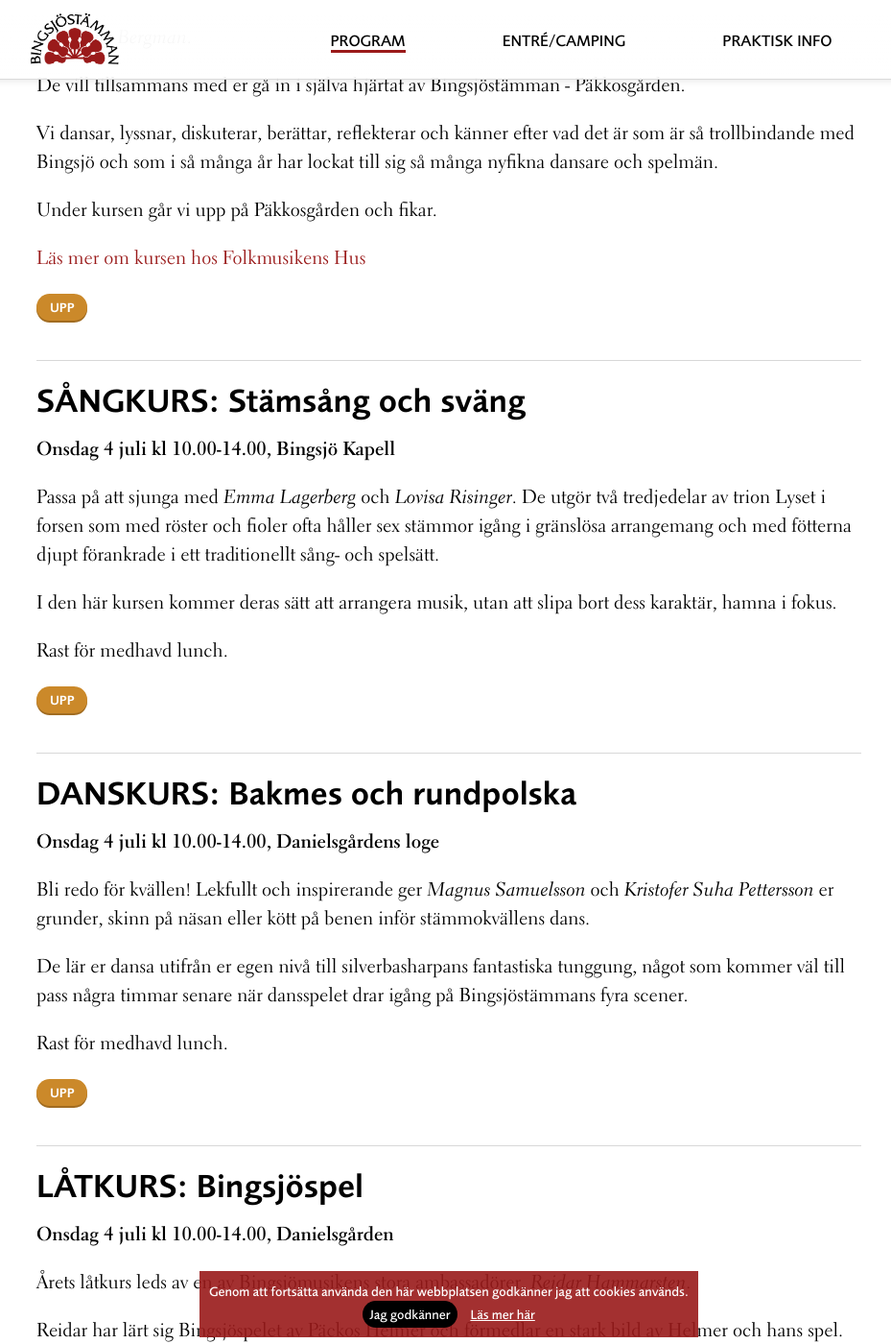
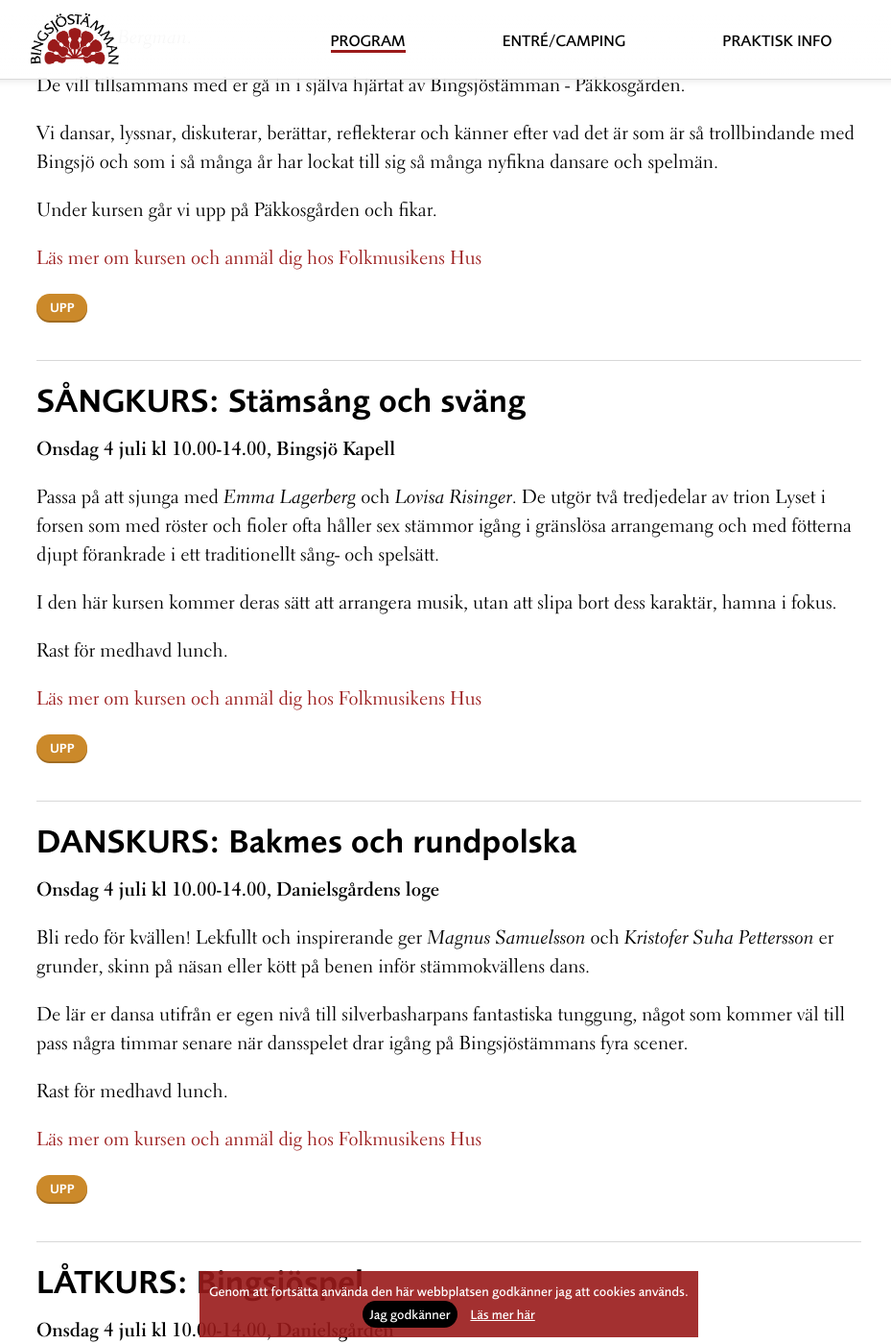
Before and after one commit to bingsjostamman/bingsjostamman.github.io, a Jekyll site: the page built from 2018/kurser.md, in a window 1280 px wide and 1400 px high, scrolled down 1068 px. Shown: the whole window at 96% size, without its empty margins (172-1101 px from the left). Built offline with Jekyll 4.4.1, drawn with Linux system fonts in a browser that asks for light colours; some of the changed text lies outside the part shown.

Commit message:
links to FMH

```diff
--- a/2018/kurser.md
+++ b/2018/kurser.md
@@ -34,7 +34,7 @@
 
 Under kursen går vi upp på Päkkosgården och fikar.
 
-[Läs mer om kursen hos Folkmusikens Hus](http://folkmusikenshus.se/evenemang/kurs-pakkos-gustaf-i-dans-och-musik-2/)
+[Läs mer om kursen och anmäl dig hos Folkmusikens Hus](http://folkmusikenshus.se/evenemang/kurs-pakkos-gustaf-i-dans-och-musik-2/)
 
 
 [Upp](#kurser-i-bingsj)
@@ -54,6 +54,8 @@
 
 Rast för medhavd lunch.
 
+[Läs mer om kursen och anmäl dig hos Folkmusikens Hus](http://folkmusikenshus.se/evenemang/sangkurs-stamsang-och-svang/)
+
 [Upp](#kurser-i-bingsj)
 {: .to-top}
 
@@ -71,6 +73,8 @@
 De lär er dansa utifrån er egen nivå till silverbasharpans fantastiska tunggung, något som kommer väl till pass några timmar senare när dansspelet drar igång på Bingsjöstämmans fyra scener.
 
 Rast för medhavd lunch.
+
+[Läs mer om kursen och anmäl dig hos Folkmusikens Hus](http://folkmusikenshus.se/evenemang/latkurs-bingsjospel-2/)
 
 [Upp](#kurser-i-bingsj)
 {: .to-top}
@@ -91,6 +95,8 @@
 
 Rast för medhavd lunch.
 
+[Läs mer om kursen och anmäl dig hos Folkmusikens Hus](http://folkmusikenshus.se/evenemang/latkurs-bingsjospel/)
+
 [Upp](#kurser-i-bingsj)
 {: .to-top}
 
```
